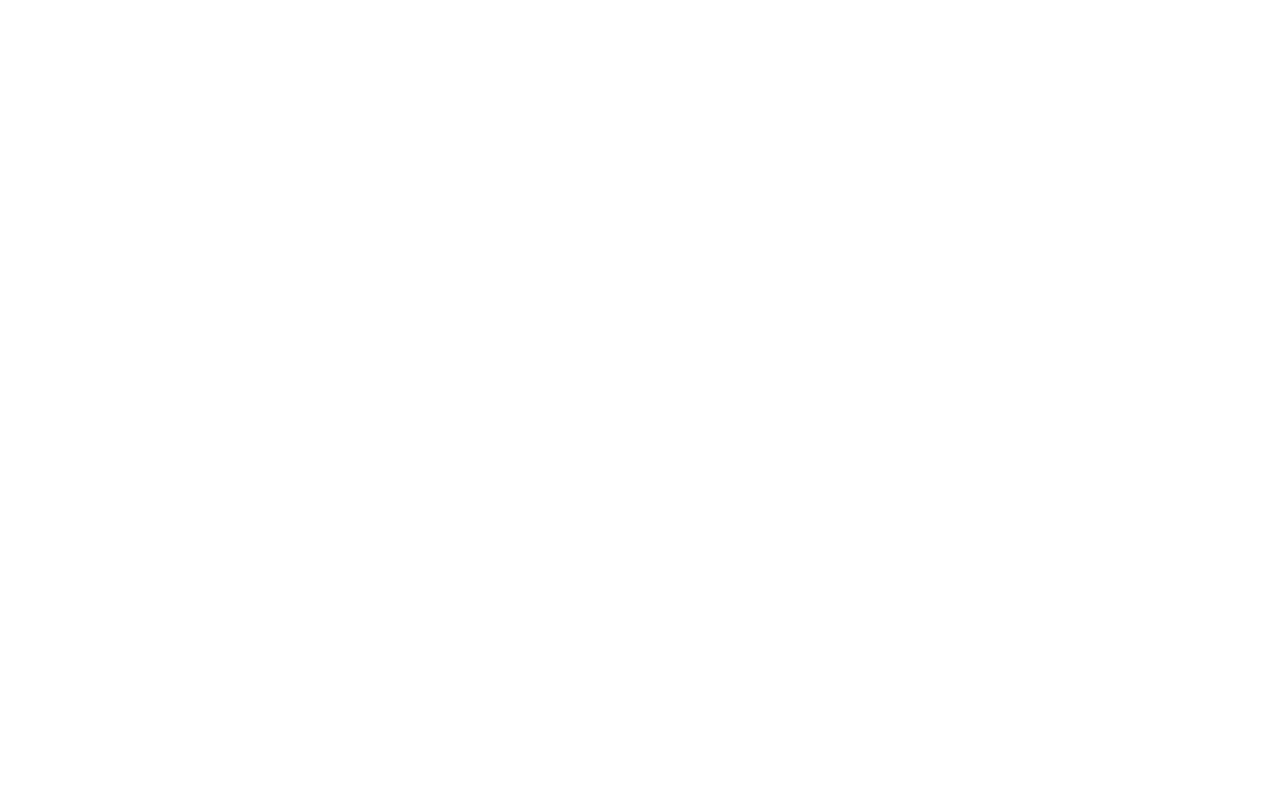
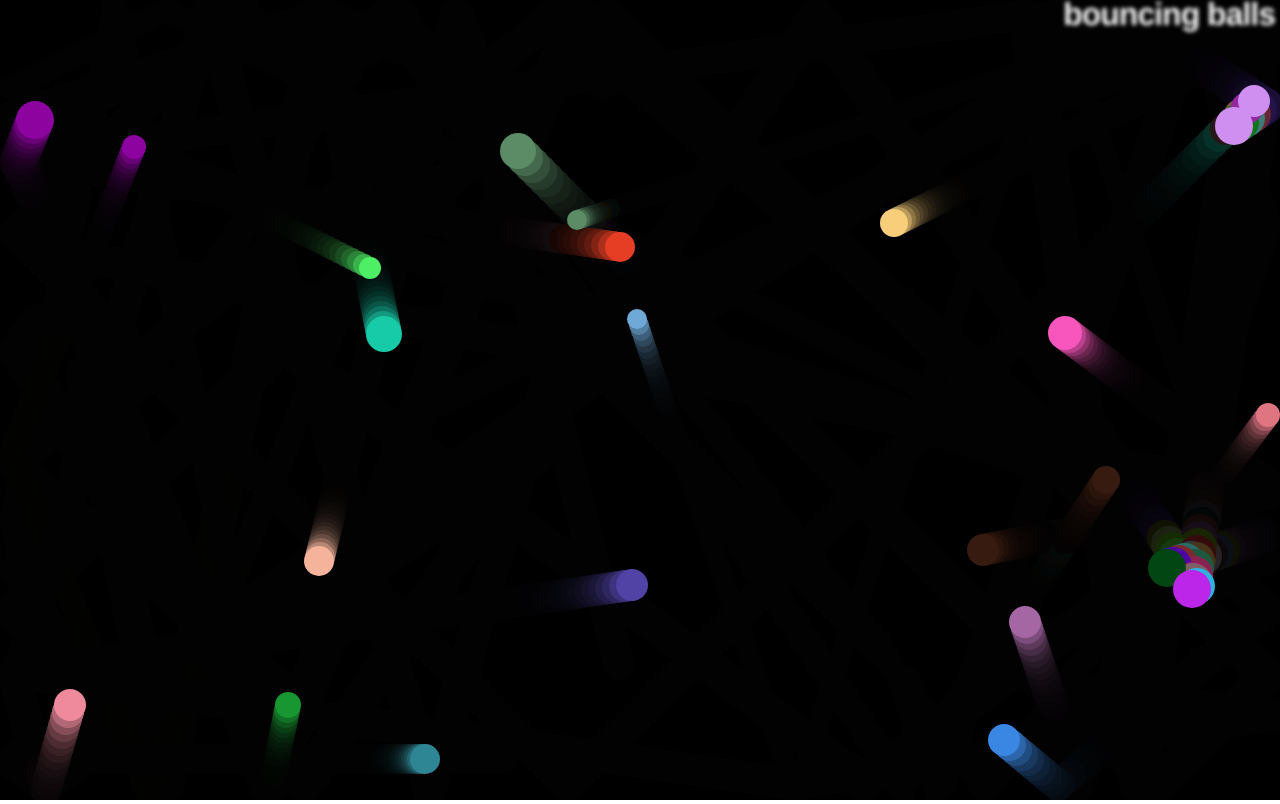
Before and after one commit to Lucas-Ke/Bouncy-balls, a plain HTML site: page index.html in a window 1280 px wide. Drawn offline with Linux system fonts and the light colour scheme.

Commit message:
haha balls

```diff
--- a/index.html
+++ b/index.html
@@ -1,9 +1,9 @@
 <!DOCTYPE html>
 <html>
   <head>
-    <meta charset="utf-8">
-    <title>[Your Name Here]'s Bouncing balls</title>
-    <link rel="stylesheet" href="style.css">
+    <meta charset="utf-8" />
+    <title>Lucas Kersten's Big Bouncing Balls</title>
+    <link rel="stylesheet" href="style.css" />
   </head>
 
   <body>
--- a/main.js
+++ b/main.js
@@ -12,3 +12,87 @@ function random(min, max) {
   const num = Math.floor(Math.random() * (max - min + 1)) + min;
   return num;
 }
+
+function Ball(x, y, velX, velY, color, size) {
+  this.x = x;
+  this.y = y;
+  this.velX = velX;
+  this.velY = velY;
+  this.color = color;
+  this.size = size;
+}
+
+Ball.prototype.draw = function() {
+  ctx.beginPath();
+  ctx.fillStyle = this.color;
+  ctx.arc(this.x, this.y, this.size, 0, 2 * Math.PI);
+  ctx.fill();
+}
+
+Ball.prototype.update = function() {
+  if ((this.x + this.size) >= width) {
+    this.velX = -(this.velX);
+  }
+
+  if ((this.x - this.size) <= 0) {
+    this.velX = -(this.velX);
+  }
+
+  if ((this.y + this.size) >= height) {
+    this.velY = -(this.velY);
+  }
+
+  if ((this.y - this.size) <= 0) {
+    this.velY = -(this.velY);
+  }
+
+  this.x += this.velX;
+  this.y += this.velY;
+}
+
+Ball.prototype.collisionDetect = function() {
+  for (let j = 0; j < balls.length; j++) {
+    if (!(this === balls[j])) {
+      const dx = this.x - balls[j].x;
+      const dy = this.y - balls[j].y;
+      const distance = Math.sqrt(dx * dx + dy * dy);
+
+      if (distance < this.size + balls[j].size) {
+        balls[j].color = this.color = 'rgb(' + random(0, 255) + ',' + random(0, 255) + ',' + random(0, 255) +')';
+      }
+    }
+  }
+}
+
+let balls = [];
+
+while (balls.length < 25) {
+  let size = random(10,20);
+  let ball = new Ball(
+    // ball position always drawn at least one ball width
+    // away from the edge of the canvas, to avoid drawing errors
+    random(0 + size,width - size),
+    random(0 + size,height - size),
+    random(-7,7),
+    random(-7,7),
+    'rgb(' + random(0,255) + ',' + random(0,255) + ',' + random(0,255) +')',
+    size
+  );
+
+  balls.push(ball);
+}
+
+function loop() {
+  ctx.fillStyle = 'rgba(0, 0, 0, 0.25)';
+  ctx.fillRect(0, 0, width, height);
+
+  for (let i = 0; i < balls.length; i++) {
+    balls[i].draw();
+    balls[i].update();
+    balls[i].collisionDetect();
+  }
+
+  requestAnimationFrame(loop);
+}
+
+loop();
```
